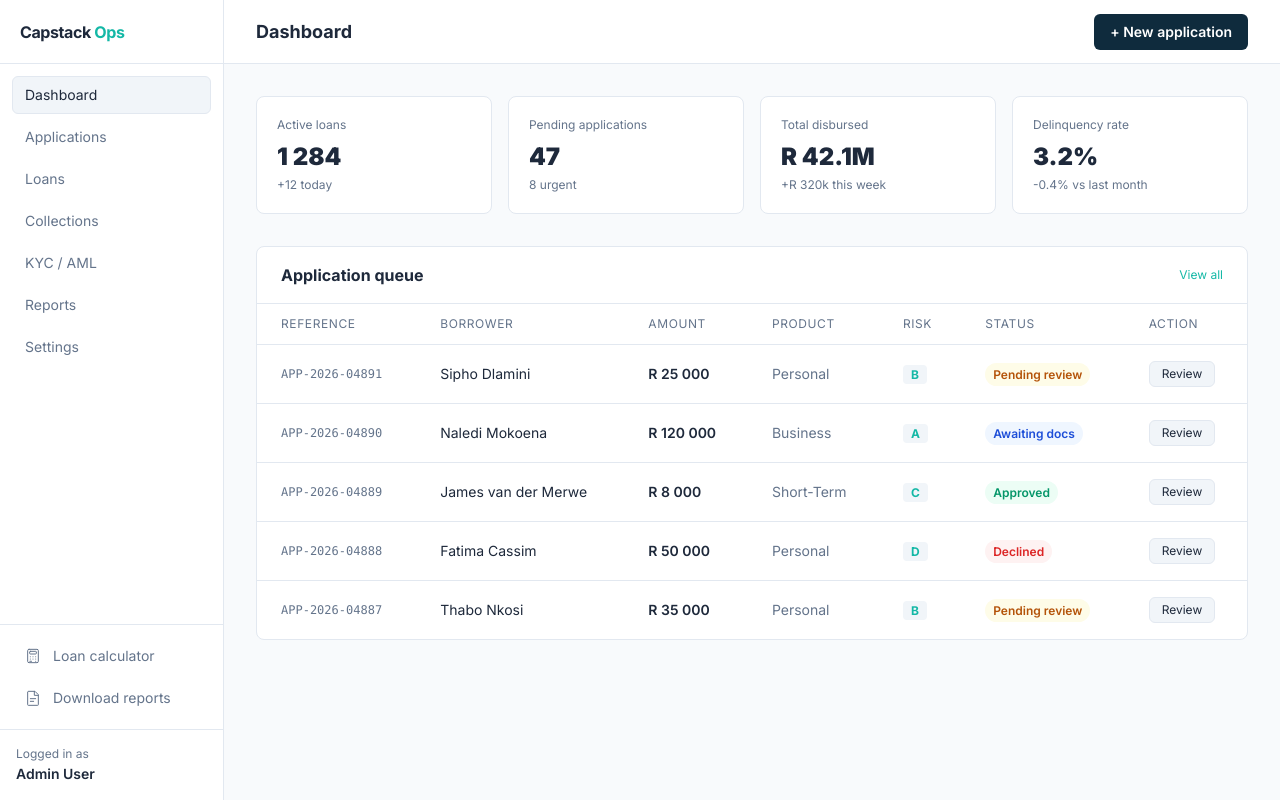
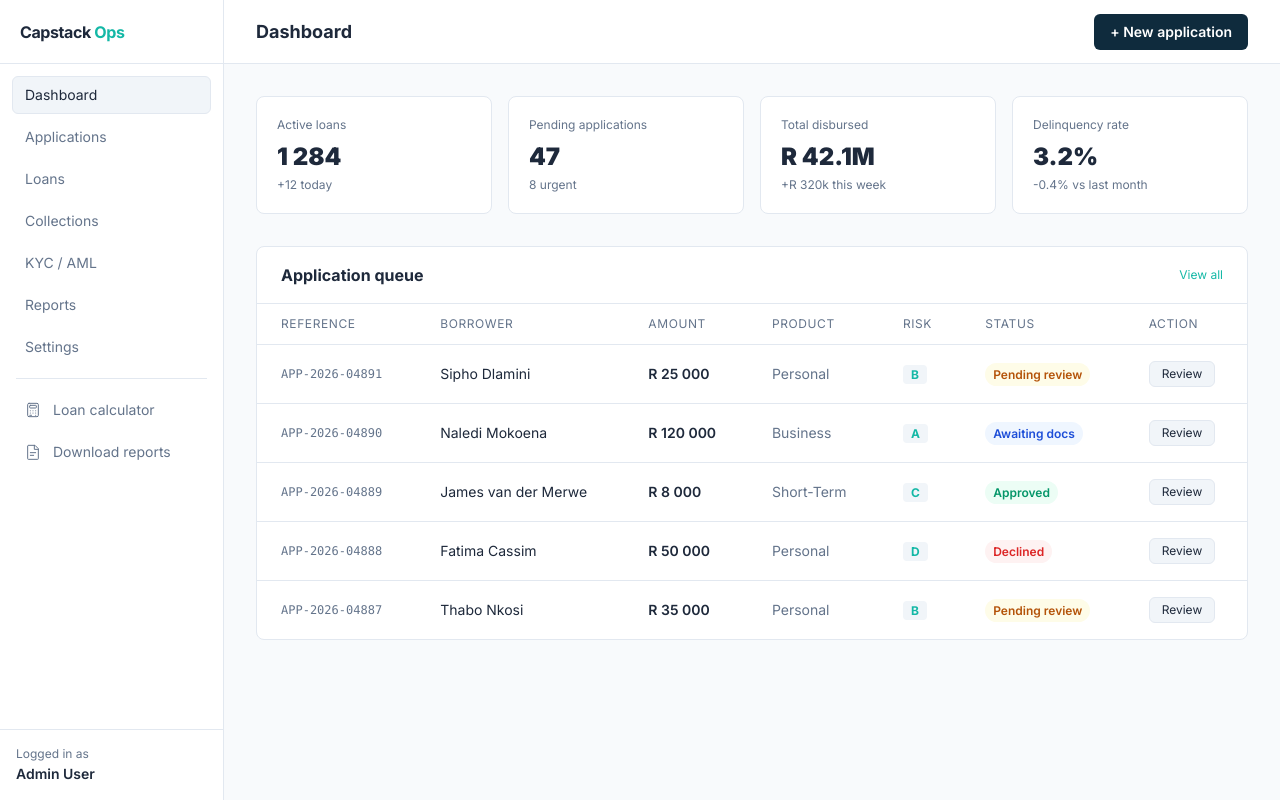
Before and after one commit to username635-gif/Capstack, a Next.js app in the folder apps/ops/: page / in a window 1280 px wide. Built offline with nearby package versions, Linux system fonts and the light colour scheme.

Commit message:
fix: move sidebar tools into nav list so they always display

```diff
--- a/apps/ops/src/app/page.tsx
+++ b/apps/ops/src/app/page.tsx
@@ -69,17 +69,17 @@ export default function OpsHome() {
               {item.label}
             </a>
           ))}
-        </nav>
 
-        {/* Tools — calculator + PDF in sidebar */}
-        <div className="p-3 flex flex-col gap-1" style={{ borderTop: "1px solid var(--color-border)" }}>
+          {/* Divider */}
+          <div style={{ height: 1, background: "var(--color-border)", margin: "8px 4px" }} />
+
+          {/* Loan Calculator — opens modal */}
           <button
             onClick={() => setCalcOpen(true)}
             className="flex items-center gap-3 px-3 py-2 rounded-lg text-sm font-medium w-full text-left transition-colors"
             style={{ background: "transparent", border: "1px solid transparent", color: "var(--color-muted)", cursor: "pointer" }}
           >
-            {/* Calculator icon — inline so currentColor resolves correctly */}
-            <svg width="16" height="16" viewBox="0 0 24 24" fill="none" stroke="currentColor" strokeWidth="1.5" strokeLinecap="round" strokeLinejoin="round" aria-hidden="true">
+            <svg width="16" height="16" viewBox="0 0 24 24" fill="none" stroke="currentColor" strokeWidth="1.5" strokeLinecap="round" strokeLinejoin="round">
               <rect x="4" y="2" width="16" height="20" rx="2" />
               <rect x="7" y="5" width="10" height="4" rx="1" />
               <circle cx="8"  cy="13"   r="0.8" fill="currentColor" stroke="none" />
@@ -93,13 +93,14 @@ export default function OpsHome() {
             </svg>
             Loan calculator
           </button>
+
+          {/* Downloads — navigates to /downloads */}
           <a
             href="/downloads"
             className="flex items-center gap-3 px-3 py-2 rounded-lg text-sm font-medium transition-colors"
             style={{ background: "transparent", border: "1px solid transparent", color: "var(--color-muted)", textDecoration: "none" }}
           >
-            {/* Document icon — inline so currentColor resolves correctly */}
-            <svg width="16" height="16" viewBox="0 0 24 24" fill="none" stroke="currentColor" strokeWidth="1.5" strokeLinecap="round" strokeLinejoin="round" aria-hidden="true">
+            <svg width="16" height="16" viewBox="0 0 24 24" fill="none" stroke="currentColor" strokeWidth="1.5" strokeLinecap="round" strokeLinejoin="round">
               <path d="M6 2h9l5 5v15a1 1 0 0 1-1 1H5a1 1 0 0 1-1-1V3a1 1 0 0 1 1-1z" />
               <polyline points="14 2 14 8 20 8" />
               <line x1="8" y1="13" x2="16" y2="13" />
@@ -107,7 +108,9 @@ export default function OpsHome() {
             </svg>
             Download reports
           </a>
-        </div>
+        </nav>
+
+        {/* Removed separate tools div — moved into nav above */}
 
         <div className="p-4" style={{ borderTop: "1px solid var(--color-border)" }}>
           <div className="text-xs" style={{ color: "var(--color-muted)" }}>Logged in as</div>
```
